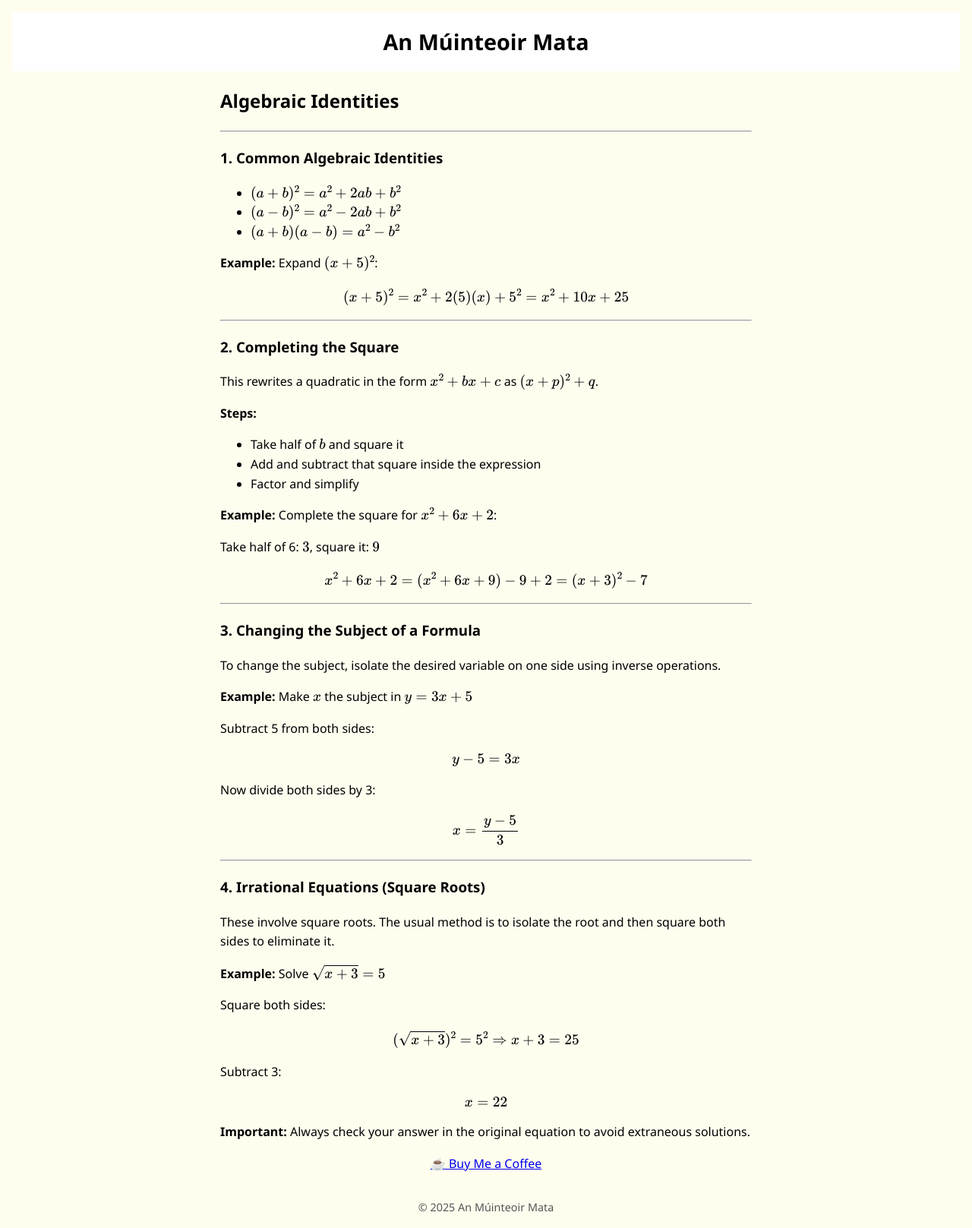
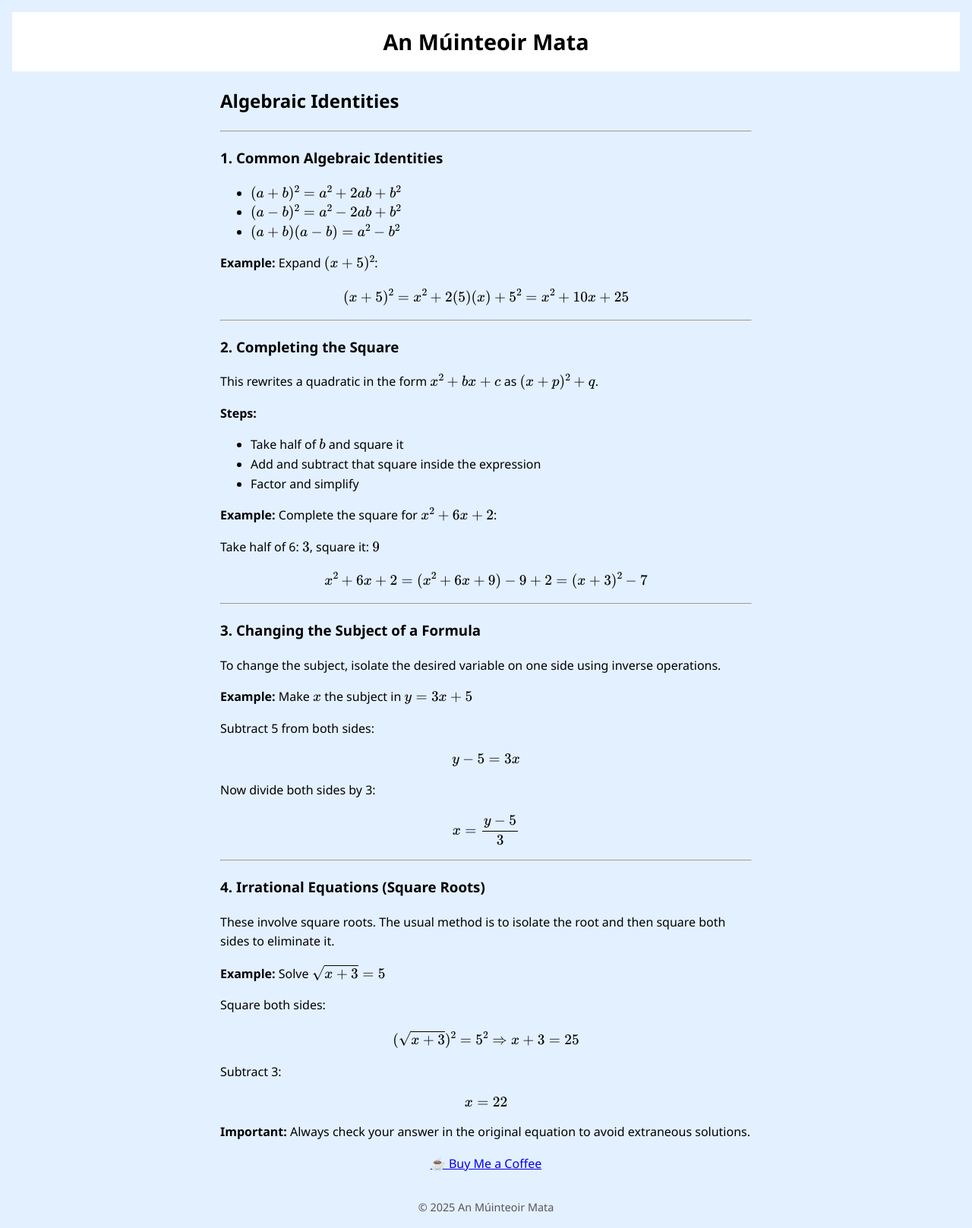
Before and after one commit to AnMuinteoirMata/anmuinteoirmata, a Jekyll site: the page built from topics/identities.md, in a window 1280 px wide. Shown: the whole page at 76% size. Built offline with Jekyll 4.4.1, drawn with Linux system fonts in a browser that asks for light colours.

Commit message:
Update default.html

```diff
--- a/_layouts/default.html
+++ b/_layouts/default.html
@@ -7,7 +7,7 @@
     <style>
       body {
         font-family: 'Segoe UI', 'Trebuchet MS', sans-serif;
-        background-color: #fffdee;
+        background-color: #e3f0ff;
         margin: 0;
         padding: 1rem;
         line-height: 1.6;
```
